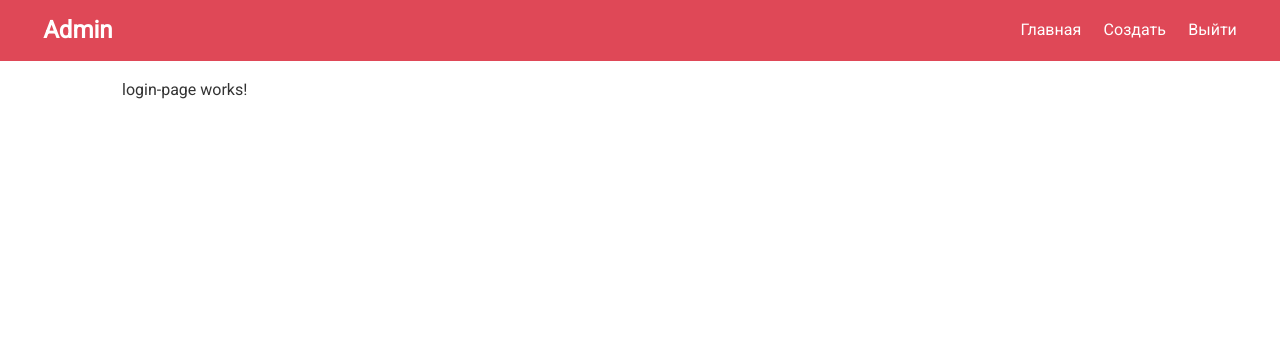
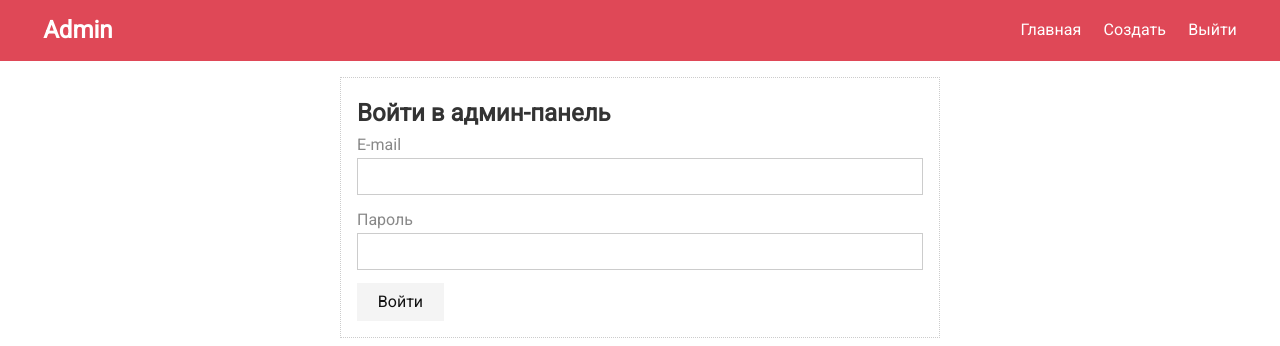
Before and after one commit to artem-vasenin/angular, an Angular app: page /admin/login in a window 1280 px wide. Shown: the top 346 px of the page. Built offline with nearby package versions, Linux system fonts and the light colour scheme.

Commit message:
add admin login form

```diff
--- a/src/app/admin/admin.module.ts
+++ b/src/app/admin/admin.module.ts
@@ -6,11 +6,14 @@ import { LoginPageComponent } from './login-page/login-page.component';
 import { DashboardPageComponent } from './dashboard-page/dashboard-page.component';
 import { CreatePageComponent } from './create-page/create-page.component';
 import { EditPageComponent } from './edit-page/edit-page.component';
+import {FormsModule, ReactiveFormsModule} from '@angular/forms';
 
 @NgModule({
   declarations: [AdminLayoutComponent, LoginPageComponent, DashboardPageComponent, CreatePageComponent, EditPageComponent],
   imports: [
     CommonModule,
+    FormsModule,
+    ReactiveFormsModule,
     RouterModule.forChild([
       {
         path: '',
@@ -29,5 +32,4 @@ import { EditPageComponent } from './edit-page/edit-page.component';
 })
 
 export class AdminModule {
-
 }
--- a/src/app/admin/login-page/login-page.component.html
+++ b/src/app/admin/login-page/login-page.component.html
@@ -1 +1,39 @@
-<p>login-page works!</p>
+<form class="card" [formGroup]="form" (ngSubmit)="submit()">
+  <h2>Войти в админ-панель</h2>
+
+  <div
+    class="form-control"
+    [ngClass]="{invalid: form.get('email').touched && form.get('email').invalid}"
+  >
+    <label for="email">E-mail</label>
+    <input id="email" type="email" formControlName="email">
+    <div
+      *ngIf="form.get('email').touched && form.get('email').invalid"
+      class="validation"
+    >
+      <small *ngIf="form.get('email').errors.required">Заполнить!</small>
+      <small *ngIf="form.get('email').errors.email">Исправить!</small>
+    </div>
+  </div>
+
+  <div
+    class="form-control"
+    [ngClass]="{invalid: form.get('password').touched && form.get('password').invalid}"
+  >
+    <label for="password">Пароль</label>
+    <input id="password" type="password" formControlName="password">
+    <div
+      class="validation"
+      *ngIf="form.get('password').touched && form.get('password').invalid"
+    >
+      <small *ngIf="form.get('password').errors.required">Заполнить!</small>
+      <small *ngIf="form.get('password').errors.minlength">Коротко!</small>
+    </div>
+  </div>
+
+  <button
+    type="submit"
+    class="btn btn-primary"
+    [disabled]="form.invalid"
+  >Войти</button>
+</form>
--- a/src/app/admin/login-page/login-page.component.scss
+++ b/src/app/admin/login-page/login-page.component.scss
@@ -0,0 +1,4 @@
+form {
+  max-width: 600px;
+  margin: 0 auto;
+}
--- a/src/app/admin/login-page/login-page.component.ts
+++ b/src/app/admin/login-page/login-page.component.ts
@@ -1,4 +1,6 @@
 import { Component, OnInit } from '@angular/core';
+import {FormControl, FormGroup, Validators} from '@angular/forms';
+import {User} from "../shared/Model";
 
 @Component({
   selector: 'app-login-page',
@@ -6,10 +8,26 @@ import { Component, OnInit } from '@angular/core';
   styleUrls: ['./login-page.component.scss']
 })
 export class LoginPageComponent implements OnInit {
+  form: FormGroup;
 
   constructor() { }
 
   ngOnInit() {
+    this.form = new FormGroup({
+      email: new FormControl(null, [
+        Validators.required, Validators.email
+      ]),
+      password: new FormControl(null, [
+        Validators.required, Validators.minLength(6)
+      ]),
+    });
   }
 
+  submit() {
+    if (this.form.invalid) { return; }
+    const user: User = {
+      email: this.form.value.email,
+      password: this.form.value.password,
+    };
+  }
 }
--- /dev/null
+++ b/src/app/admin/shared/Model.ts
@@ -0,0 +1,4 @@
+export interface User {
+  email: string;
+  password: string;
+}
```
